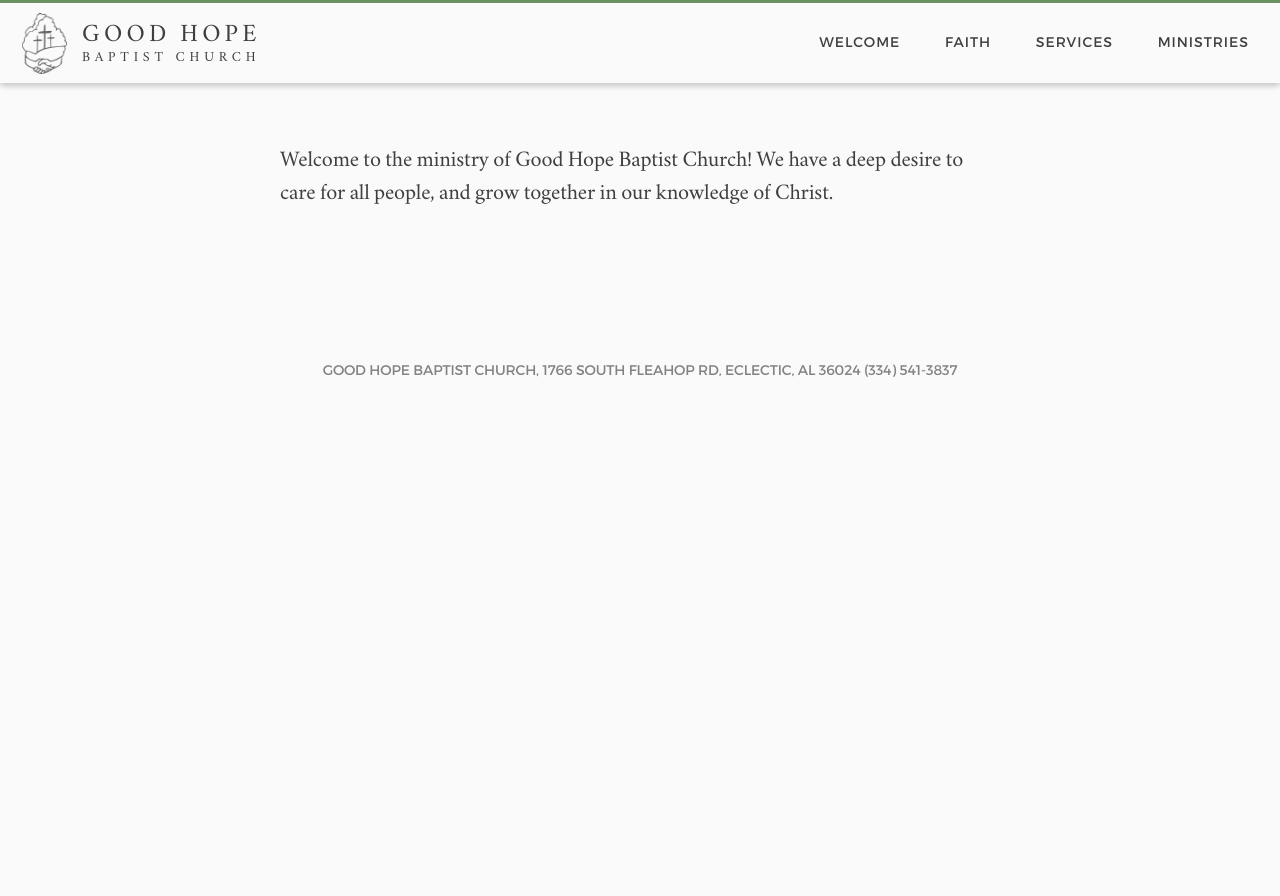
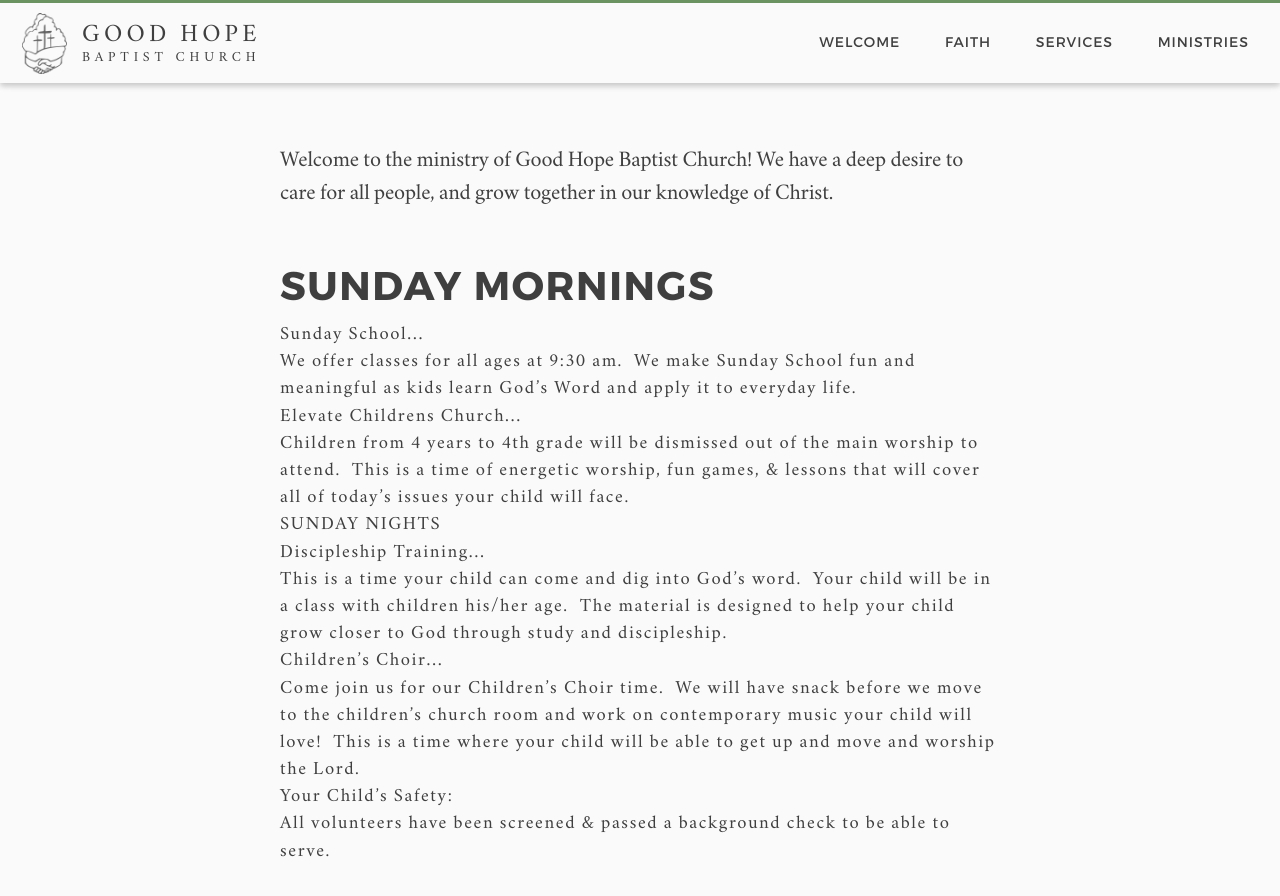
Before and after one commit to jtgry/GHBC, a Jekyll site: the page built from _ministries/children.md, in a window 1280 px wide and 900 px high, scrolled down 650 px. Shown: the top 896 px of the window. Built offline with Jekyll 4.4.1, drawn with Linux system fonts in a browser that asks for light colours; nearby versions of some CDN libraries; before the commit the page ends 1092 px from its top, so only the background shows below that.

Commit message:
Updated '_ministries/children.md' via CloudCannon

```diff
--- a/_ministries/children.md
+++ b/_ministries/children.md
@@ -3,4 +3,12 @@ layout: page
 title: Children
 page_header: /images/forest.jpg
 ---
+
+
 Welcome to the ministry of Good Hope Baptist Church! We have a deep desire to care for all people, and grow together in our knowledge of Christ.
+
+## SUNDAY MORNINGS
+
+<div>Sunday School&hellip;<br />We offer classes for all ages at 9:30 am. &nbsp;We make Sunday School fun and meaningful as kids learn God&rsquo;s Word and apply it to everyday life.</div>
+
+<div>Elevate Childrens Church&hellip;<br />Children from 4 years to 4th grade will be dismissed out of the main worship to attend. &nbsp;This is a time of energetic worship, fun games, &amp; lessons that will cover all of today&rsquo;s issues your child will face.<br />SUNDAY NIGHTS<br />Discipleship Training&hellip;<br />This is a time your child can come and dig into God&rsquo;s word. &nbsp;Your child will be in a class with children his/her age. &nbsp;The material is designed to help your child grow closer to God through study and discipleship.<br />Children&rsquo;s Choir&hellip;<br />Come join us for our Children&rsquo;s Choir time. &nbsp;We will have snack before we move to the children&rsquo;s church room and work on contemporary music your child will love! &nbsp;This is a time where your child will be able to get up and move and worship the Lord.&nbsp;<br />Your Child&rsquo;s Safety:<br />All volunteers have been screened &amp; passed a background check to be able to serve.<br />&nbsp;</div>
```
